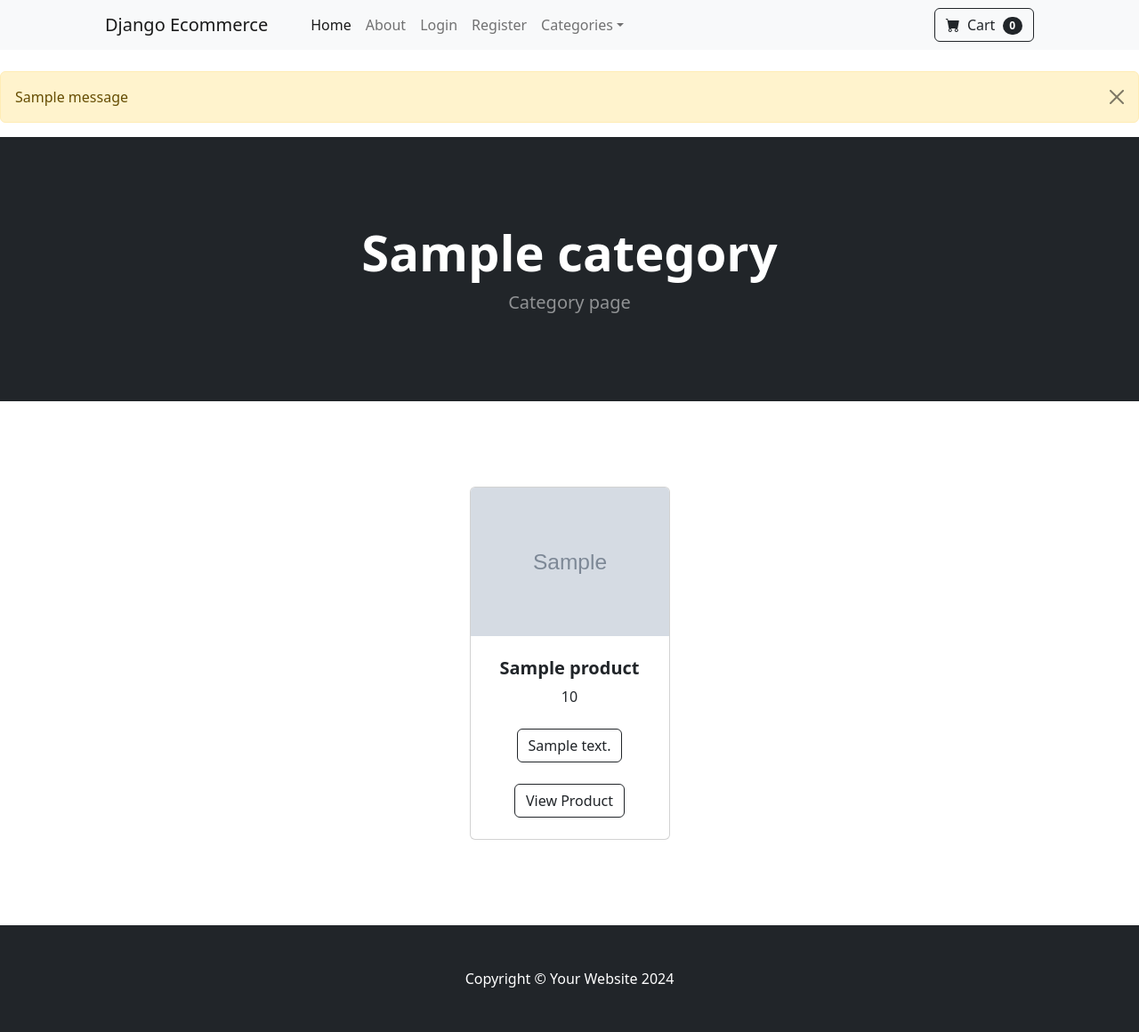
After one commit to cristiol/Ecommerce_django, a Django app: template store/templates/category.html in a window 1280 px wide. The commit adds this page. Shown: the whole page at 89% size. Run offline with Django 3.2, Linux system fonts and the light colour scheme; the template is opened without the code that fills it: most values are stand-ins (such as "Sample title", 1, 10 or a date in 2020); grey boxes marked "Sample" are stand-in pictures; one stand-in notice (Sample message) is shown; some libraries are stand-ins or nearby versions.

Commit message:
added category page

```diff
--- /dev/null
+++ b/store/templates/category.html
@@ -0,0 +1,92 @@
+{% extends 'base.html' %}
+
+{% load static %}
+
+
+    {% block content%}
+    <body>
+
+        <!-- Header-->
+        <header class="bg-dark py-5">
+            <div class="container px-4 px-lg-5 my-5">
+                <div class="text-center text-white">
+                    <h1 class="display-4 fw-bolder">{{category}}</h1>
+                    <p class="lead fw-normal text-white-50 mb-0">Category page</p>
+                </div>
+            </div>
+        </header>
+
+        <!-- Section-->
+        <section class="py-5">
+            <div class="container px-4 px-lg-5 mt-5">
+                <div class="row gx-4 gx-lg-5 row-cols-2 row-cols-md-3 row-cols-xl-4 justify-content-center">
+
+                    {% for product in products %}
+                    {% if product.is_sale %}
+
+                    <div class="col mb-5">
+                        <div class="card h-100">
+                            <div class="badge bg-danger text-white position-absolute" style="top: 0.5rem; right: 0.5rem">Sale</div>
+                            <!-- Product image-->
+                            <img class="card-img-top" src="{{ product.image.url }}" alt="..." />
+                            <!-- Product details-->
+                            <div class="card-body p-4">
+                                <div class="text-center">
+                                    <!-- Product name-->
+
+                                    <div class="d-flex justify-content-center small text-warning mb-2">
+                                    <div class="bi-star-fill"></div>
+                                    &nbsp;&nbsp;Sale!&nbsp;&nbsp;
+                                    <div class="bi-star-fill"></div>
+                                    </div>
+
+                                    <h5 class="fw-bolder">{{ product.name }}</h5>
+                                    <!-- Product price-->
+                                    <strike>{{ product.price }}</strike>>
+                                    <br>
+                                    {{ product.sale_price }}
+                                </div>
+                            </div>
+                            <!-- Product actions-->
+                            <div class="card-footer p-4 pt-0 border-top-0 bg-transparent">
+                                <div class="text-center"><a class="btn btn-outline-dark mt-auto" href="#">{{ product.description }}</a></div>
+                                <br>
+                                <div class="text-center">
+                                   <a class="btn btn-outline-dark mt-auto" href="{% url 'product' product.id  %}">View Product</a>
+                                </div>
+                            </div>
+                        </div>
+                    </div>
+
+                    {% else %}
+                    <div class="col mb-5">
+                        <div class="card h-100">
+                            <!-- Product image-->
+                            <img class="card-img-top" src="{{ product.image.url }}" alt="..." />
+                            <!-- Product details-->
+                            <div class="card-body p-4">
+                                <div class="text-center">
+                                    <!-- Product name-->
+                                    <h5 class="fw-bolder">{{ product.name }}</h5>
+                                    <!-- Product price-->
+                                    {{ product.price }}
+                                </div>
+                            </div>
+                            <!-- Product actions-->
+                            <div class="card-footer p-4 pt-0 border-top-0 bg-transparent">
+                                <div class="text-center"><a class="btn btn-outline-dark mt-auto" href="#">{{ product.description }}</a></div>
+                                <br>
+                                <div class="text-center">
+                                   <a class="btn btn-outline-dark mt-auto" href="{% url 'product' product.id  %}">View Product</a>
+                                </div>
+                            </div>
+                        </div>
+                    </div>
+                    {% endif %}
+                    {% endfor%}
+                </div>
+            </div>
+        </section>
+    {% endblock%}
+    </body>
+</html>
--- a/store/templates/navbar.html
+++ b/store/templates/navbar.html
@@ -15,12 +15,14 @@
                     {% endif%}
 
                         <li class="nav-item dropdown">
-                            <a class="nav-link dropdown-toggle" id="navbarDropdown" href="#" role="button" data-bs-toggle="dropdown" aria-expanded="false">Shop</a>
+                            <a class="nav-link dropdown-toggle" id="navbarDropdown" href="#" role="button" data-bs-toggle="dropdown" aria-expanded="false">Categories</a>
                             <ul class="dropdown-menu" aria-labelledby="navbarDropdown">
-                                <li><a class="dropdown-item" href="#!">All Products</a></li>
+                                <li><a class="dropdown-item" href="{% url 'home' %}">All Products</a></li>
                                 <li><hr class="dropdown-divider" /></li>
-                                <li><a class="dropdown-item" href="#!">Popular Items</a></li>
-                                <li><a class="dropdown-item" href="#!">New Arrivals</a></li>
+                                {% for item in categories %}
+                                <li><a class="dropdown-item" href="{% url 'category' item.name %}">{{ item.name }}</a></li>
+
+                                {% endfor %}
                             </ul>
                         </li>
                     </ul>
--- a/store/urls.py
+++ b/store/urls.py
@@ -9,4 +9,5 @@ urlpatterns = [
     path('logout/', views.logout_user, name='logout'),
     path('register/', views.register_user, name='register'),
     path('product/<int:pk>', views.product, name='product'),
+    path('category/<str:slug>', views.category, name='category'),
 ]
```
Also changed, not shown: store/views.py (+19 -3 lines), db.sqlite3, media/uploads/product/fake.jpg (added).
